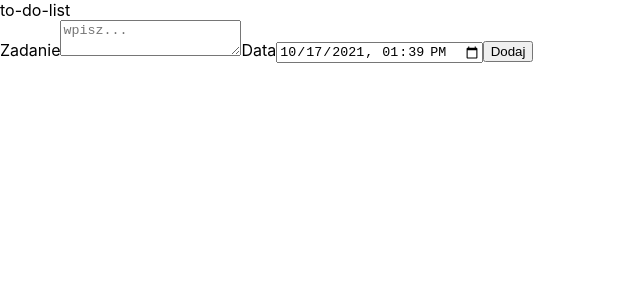
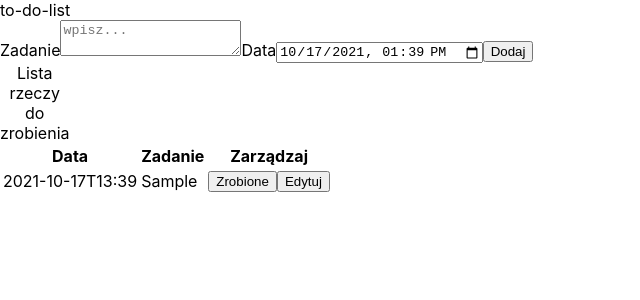
Before and after one commit to bart-1/todolist-redux-localstorage, a React (Vite) app: page / in a window 1280 px wide. Both pictures are taken after typing "Sample" into the empty fields and a click on the button "Dodaj". Shown: the top 300 px of the page, without its empty margins (0-640 px from the left). Built offline with nearby package versions, Linux system fonts and the light colour scheme.

Commit message:
add ToDoList component, connect it to store and single Task component

```diff
--- a/src/App.jsx
+++ b/src/App.jsx
@@ -4,6 +4,7 @@ import InputSection from './components/InputSection';
 import { Provider } from 'react-redux';
 import store from './store/store';
 import './styles/App.css';
+import ToDoList from './components/ToDoList';
 
 function App() {
 
@@ -12,6 +13,7 @@ function App() {
       <div className="App">
         to-do-list
         <InputSection />
+        <ToDoList />
       </div>
     </Provider>
   )
--- a/src/components/Task.jsx
+++ b/src/components/Task.jsx
@@ -1,13 +1,16 @@
 import React from 'react';
 
-const Task = () => {
+const Task = ({ taskBody, taskDate, taskId }) => {
     return (
         <tr>
-            <td></td>
-            <td></td>
-            <td></td>
+            <td>{taskDate}</td>
+            <td>{taskBody}</td>
+            <td>
+                <button>Zrobione</button>
+                <button>Edytuj</button>
+            </td>
         </tr>
-     );
+    );
 }
 
 export default Task;
--- /dev/null
+++ b/src/components/ToDoList.jsx
@@ -0,0 +1,36 @@
+import React from 'react';
+import { connect } from 'react-redux';
+import Task from './Task';
+
+const ToDoList = ({ tasks }) => {
+    console.log(tasks);
+    const filteredTasks = tasks.filter(task => task.taskStatus === true);
+    const tasksList = filteredTasks.map(task => <Task key={task.taskId} {...task} />);
+    return (
+        <>
+            <table>
+                <caption>Lista rzeczy do zrobienia</caption>
+            </table>
+            <table>
+                <thead>
+                    <tr>
+                        <th>Data</th>
+                        <th>Zadanie</th>
+                        <th>Zarządzaj</th>
+                    </tr>
+                </thead>
+                <tbody>
+                    {tasksList}
+                </tbody>
+            </table>
+        </>
+    );
+}
+
+const connectStateToProps = store => ({
+    tasks: store.tasks,
+});
+
+const ToDoListConsumer = connect(connectStateToProps)(ToDoList);
+
+export default ToDoListConsumer;
```
